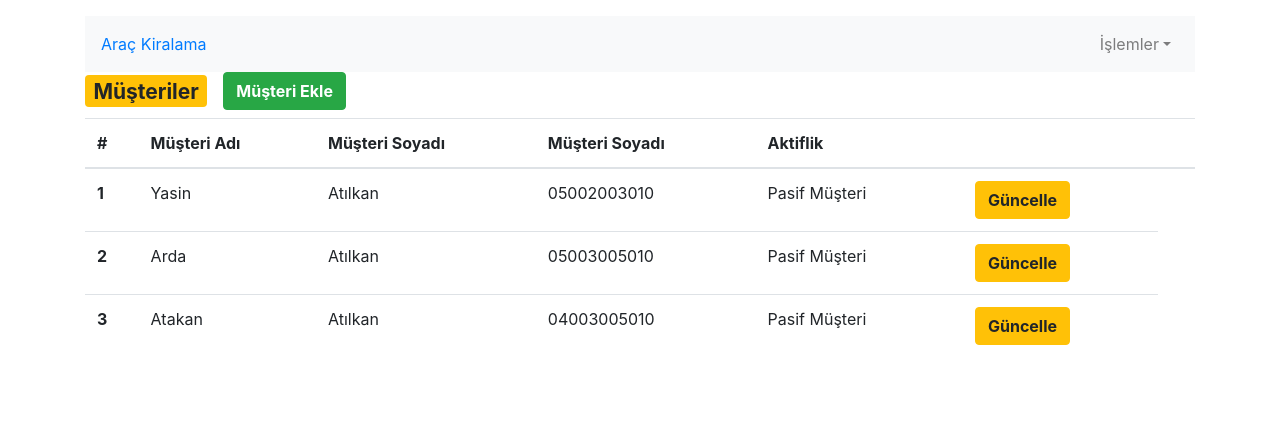
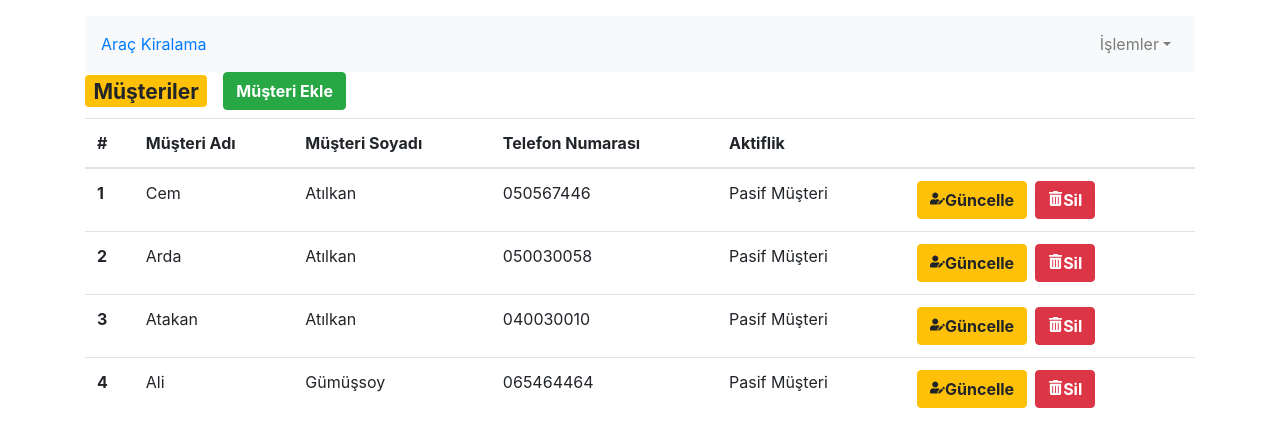
Before and after one commit to yasinatilkan60/Arac-Kiralama-Proje, a React (Create React App) app: page /customers in a window 1280 px wide. Shown: the top 446 px of the page. Built offline with nearby package versions, Linux system fonts and the light colour scheme; data requests are answered from the project's data file.

Commit message:
update and delete operations are added

```diff
--- a/api/db.json
+++ b/api/db.json
@@ -2,7 +2,7 @@
   "cars": [
     {
       "id": 1,
-      "customersId": 0,
+      "customers_Id": 0,
       "image": "toyota",
       "name": "Toyota Coralla",
       "model": "1998",
@@ -11,7 +11,7 @@
     },
     {
       "id": 2,
-      "customersId": 0,
+      "customers_Id": 0,
       "image": "mercedes",
       "name": "Mercedes",
       "model": 2015,
@@ -20,7 +20,7 @@
     },
     {
       "id": 3,
-      "customersId": 0,
+      "customers_Id": 0,
       "image": "opel",
       "name": "Opel Corsa",
       "model": "2013",
@@ -28,42 +28,39 @@
       "isRented": false
     },
     {
-      "customersId": 0,
-      "name": "volvo s60",
+      "customers_Id": 0,
+      "name": "Volvo s60",
       "image": "volvo",
       "model": 2013,
       "dailyPrice": 250,
       "isRented": false,
       "id": 4
-    },
-    {
-      "customersId": 0,
-      "image": "renault",
-      "name": "Renault",
-      "model": "2002",
-      "dailyPrice": "100",
-      "isRented": false,
-      "id": 5
     }
   ],
   "customers": [
     {
       "id": 1,
-      "firstName": "Yasin",
+      "firstName": "Cem",
       "lastName": "Atılkan",
-      "phoneNumber": "05002003010"
+      "phoneNumber": "050567446"
     },
     {
       "id": 2,
       "firstName": "Arda",
       "lastName": "Atılkan",
-      "phoneNumber": "05003005010"
+      "phoneNumber": "050030058"
     },
     {
       "id": 3,
       "firstName": "Atakan",
       "lastName": "Atılkan",
-      "phoneNumber": "04003005010"
+      "phoneNumber": "040030010"
+    },
+    {
+      "id": 4,
+      "firstName": "Ali",
+      "lastName": "Gümüşsoy",
+      "phoneNumber": "065464464"
     }
   ]
 }
--- a/package.json
+++ b/package.json
@@ -12,6 +12,7 @@
     "react": "^16.12.0",
     "react-bootstrap": "^1.0.1",
     "react-dom": "^16.12.0",
+    "react-icons": "^3.10.0",
     "react-redux": "^7.1.3",
     "react-router-dom": "^5.1.2",
     "react-scripts": "3.3.1",
--- a/src/components/cars/CarDetailList.js
+++ b/src/components/cars/CarDetailList.js
@@ -1,27 +1,38 @@
-import React, { Component } from 'react'
+import React, { Component } from "react";
 import { connect } from "react-redux";
 import { bindActionCreators } from "redux";
 import * as carActions from "../../redux/actions/carActions";
-import { Badge, Button } from 'reactstrap';
+import { Badge, Button } from "reactstrap";
 import { Table } from "reactstrap";
-import {Link} from "react-router-dom";
-import Image from 'react-bootstrap/Image';
+import { Link } from "react-router-dom";
+import Image from "react-bootstrap/Image";
+import alertify from "alertifyjs";
+import { FaTrashAlt, FaUserEdit } from "react-icons/fa";
 class CarDetailList extends Component {
   componentDidMount() {
     this.props.actions.getCars();
   }
   clearCurrentCar = () => {
     this.props.actions.changeCar({});
-    }
-    selectCar = car => {
+  };
+  selectCar = (car) => {
     this.props.actions.changeCar(car);
-      }
+  };
+  deleteCar = (car) => {
+    this.props.actions.deleteCar(car);
+    this.props.actions.getCars();
+    alertify.error(car.name + " aracınızı sildiniz.");
+  };
   render() {
     return (
       <div>
         <h3>
           <Badge color="warning">Arabalar</Badge>
-          <Link className="ml-3" to="/add-car"><Button color="success" onClick={() => this.clearCurrentCar()}><strong>Araba ekle</strong></Button></Link>
+          <Link className="ml-3" to="/add-car">
+            <Button color="success" onClick={() => this.clearCurrentCar()}>
+              <strong>Araba ekle</strong>
+            </Button>
+          </Link>
         </h3>
         <Table>
           <thead>
@@ -36,35 +47,69 @@ class CarDetailList extends Component {
             </tr>
           </thead>
           <tbody>
-            {this.props.cars.map(car => (
+            {this.props.cars.map((car) => (
               <tr key={car.id}>
                 <th scope="row">{car.id}</th>
-                <td><Image width="100" src={require('../../img/'+car.image+".png")} alt="value"/></td>
+                <td>
+                  <Image
+                    width="100"
+                    src={require("../../img/" + car.image + ".png")}
+                    alt="value"
+                  />
+                </td>
                 <td>{car.name}</td>
                 <td>{car.model}</td>
                 <td>{car.dailyPrice}</td>
                 <td>{car.isRented ? "Kirada" : "Hazır"}</td>
-                {<td><Link className="ml-3" to="/save-car"><Button color="warning" onClick={() => this.selectCar(car)}><strong>Güncelle</strong></Button></Link></td>}
+                {
+                  <td>
+                    <Link className="ml-3" to="/save-car">
+                      <Button
+                        color="warning"
+                        onClick={() => this.selectCar(car)}
+                      >
+                        <FaUserEdit
+                          size={15}
+                          style={{ verticalAlign: "baseline" }}
+                        ></FaUserEdit>
+                        <strong>Güncelle</strong>
+                      </Button>
+                    </Link>
+                    <Button
+                      disabled={car.isRented}
+                      className="ml-2"
+                      color="danger"
+                      onClick={() => this.deleteCar(car)}
+                    >
+                      <FaTrashAlt
+                        size={15}
+                        style={{ verticalAlign: "baseline" }}
+                      ></FaTrashAlt>
+                      <strong>Sil</strong>{" "}
+                    </Button>
+                  </td>
+                }
               </tr>
             ))}
           </tbody>
         </Table>
       </div>
-        )
+    );
   }
 }
 function mapStateToProps(state) {
   return {
     cars: state.carListReducer,
-      currentCar : state.changeCarReducer
+    currentCar: state.changeCarReducer,
   };
 }
 function mapDispatchToProps(dispatch) {
   return {
     actions: {
       getCars: bindActionCreators(carActions.getCars, dispatch),
-        changeCar: bindActionCreators(carActions.changeCar, dispatch)
-      }
+      changeCar: bindActionCreators(carActions.changeCar, dispatch),
+      deleteCar: bindActionCreators(carActions.deleteCar, dispatch),
+    },
   };
 }
 
--- a/src/components/cars/CarOperations.js
+++ b/src/components/cars/CarOperations.js
@@ -13,9 +13,9 @@ import {
   FormGroup,
   Container,
   Row,
-  Col
+  Col,
 } from "reactstrap";
-import Image from 'react-bootstrap/Image';
+import Image from "react-bootstrap/Image";
 import alertify from "alertifyjs";
 class CarOperations extends Component {
   componentDidMount() {
@@ -49,7 +49,7 @@ class CarOperations extends Component {
   };
   rentCar = (car, customer) => {
     car.isRented = true;
-    car.customersId = customer.id;
+    car.customers_Id = customer.id;
     this.props.actions.saveCar(car);
     this.props.actions.getCars();
     this.setState({ dropDownValue: "Müşteri" });
@@ -57,7 +57,7 @@ class CarOperations extends Component {
   };
   getCar = (car) => {
     car.isRented = false;
-    car.customersId = 0;
+    car.customers_Id = 0;
     this.props.actions.saveCar(car);
     this.props.actions.getCars();
     this.setState({ dropDownValue: "Müşteri" });
@@ -126,7 +126,7 @@ class CarOperations extends Component {
                         <Button
                           disabled={
                             !this.props.currentCar.name ||
-                            !this.props.currentCustomer.firstName
+                            this.state.dropDownValue === "Müşteri"
                           }
                           color="success"
                           onClick={() =>
@@ -136,7 +136,7 @@ class CarOperations extends Component {
                             )
                           }
                         >
-                          Kirala
+                          <strong>Kirala</strong>
                         </Button>
                       </div>
                     ) : (
@@ -145,7 +145,7 @@ class CarOperations extends Component {
                           <strong>Müşteri:</strong>{" "}
                           {this.props.customerList
                             .filter(
-                              (i) => i.id === this.props.currentCar.customersId
+                              (i) => i.id === this.props.currentCar.customers_Id
                             )
                             .map((a) => (
                               <label key={a.id}>
@@ -158,7 +158,7 @@ class CarOperations extends Component {
                             color="warning"
                             onClick={() => this.getCar(this.props.currentCar)}
                           >
-                            İade al
+                            <strong>İade al</strong>
                           </Button>
                         </div>
                       </div>
@@ -166,9 +166,16 @@ class CarOperations extends Component {
                   </div>
                 </div>
               </Col>
-              <Col xs="4" >
-                {this.props.currentCar.name &&
-                <Image width="400" src={require('../../img/'+this.props.currentCar.image+".png")} alt="value"/>}
+              <Col xs="4">
+                {this.props.currentCar.name && (
+                  <Image
+                    width="400"
+                    src={require("../../img/" +
+                      this.props.currentCar.image +
+                      ".png")}
+                    alt="value"
+                  />
+                )}
               </Col>
             </Row>
           </Container>
--- a/src/components/cars/SaveCar.js
+++ b/src/components/cars/SaveCar.js
@@ -25,7 +25,7 @@ class SaveCar extends Component {
   handleClick(){
     let payload={
       "id":this.props.car.id,
-      "customersId":this.props.car.customersId,
+      "customers_Id":this.props.car.customers_Id,
       "image":this.props.car.image,
       "name":this.state.name,
       "model":this.state.model,
--- a/src/components/customers/CustomerList.js
+++ b/src/components/customers/CustomerList.js
@@ -3,25 +3,39 @@ import { connect } from "react-redux";
 import { Badge, Button } from "reactstrap";
 import { bindActionCreators } from "redux";
 import * as customerActions from "../../redux/actions/customerActions";
+import * as carActions from "../../redux/actions/carActions";
 import { Table } from "reactstrap";
-import {Link} from "react-router-dom";
-
+import { Link } from "react-router-dom";
+import alertify from "alertifyjs";
+import { FaTrashAlt, FaUserEdit } from "react-icons/fa";
 class CustomerList extends Component {
   componentDidMount() {
-        this.props.actions.getCustomers();
+    this.props.actions.getCustomers();
+    this.props.actions.getCars();
   }
-  selectCustomer = customer => {
+  selectCustomer = (customer) => {
     this.props.actions.changeCustomer(customer);
-  }
+  };
   clearCurrentCustomer = () => {
     this.props.actions.changeCustomer({});
-  }
+  };
+  deleteCustomer = (customer) => {
+    this.props.actions.deleteCustomer(customer);
+    this.props.actions.getCustomers();
+    alertify.error(
+      customer.firstName + " " + customer.lastName + " müşterinizi sildiniz."
+    );
+  };
   render() {
     return (
       <div>
         <h3>
           <Badge color="warning">Müşteriler</Badge>
-          <Link className="ml-3" to="/save-customer"><Button color="success" onClick={() => this.clearCurrentCustomer()}><strong>Müşteri Ekle</strong></Button></Link>
+          <Link className="ml-3" to="/save-customer">
+            <Button color="success" onClick={() => this.clearCurrentCustomer()}>
+              <strong>Müşteri Ekle</strong>
+            </Button>
+          </Link>
         </h3>
         <Table>
           <thead>
@@ -29,21 +43,55 @@ class CustomerList extends Component {
               <th>#</th>
               <th>Müşteri Adı</th>
               <th>Müşteri Soyadı</th>
-              <th>Müşteri Soyadı</th>
+              <th>Telefon Numarası</th>
               <th>Aktiflik</th>
-              <th></th>
               <th></th>
             </tr>
           </thead>
           <tbody>
-            {this.props.customers.map(customer => (
+            {this.props.customers.map((customer) => (
               <tr key={customer.id}>
                 <th scope="row">{customer.id}</th>
                 <td>{customer.firstName}</td>
                 <td>{customer.lastName}</td>
                 <td>{customer.phoneNumber}</td>
-                <td>{customer.active ? "Aktif Müşteri" : "Pasif Müşteri"}</td>
-                <td><Link className="ml-3" to="/save-customer"><Button color="warning" onClick={() => this.selectCustomer(customer)}><strong>Güncelle</strong></Button></Link></td>
+                <td>
+                  {this.props.cars.filter(
+                    (car) => car.customers_Id === customer.id
+                  ).length === 0
+                    ? "Pasif Müşteri"
+                    : "Aktif Müşteri"}
+                </td>
+                <td>
+                  <Link className="ml-3" to="/save-customer">
+                    <Button
+                      color="warning"
+                      onClick={() => this.selectCustomer(customer)}
+                    >
+                      <FaUserEdit
+                        size={15}
+                        style={{ verticalAlign: "baseline" }}
+                      ></FaUserEdit>
+                      <strong>Güncelle</strong>
+                    </Button>
+                  </Link>
+                  <Button
+                    disabled={
+                      this.props.cars.filter(
+                        (car) => car.customers_Id === customer.id
+                      ).length !== 0
+                    }
+                    className="ml-2"
+                    color="danger"
+                    onClick={() => this.deleteCustomer(customer)}
+                  >
+                    <FaTrashAlt
+                      size={15}
+                      style={{ verticalAlign: "baseline" }}
+                    ></FaTrashAlt>
+                    <strong>Sil</strong>
+                  </Button>
+                </td>
               </tr>
             ))}
           </tbody>
@@ -54,15 +102,24 @@ class CustomerList extends Component {
 }
 function mapStateToProps(state) {
   return {
-    customers: state.customerListReducer
+    customers: state.customerListReducer,
+    cars: state.carListReducer,
   };
 }
 function mapDispatchToProps(dispatch) {
   return {
     actions: {
       getCustomers: bindActionCreators(customerActions.getCustomers, dispatch),
-      changeCustomer: bindActionCreators(customerActions.changeCurrentCustomer, dispatch)
-    }
+      changeCustomer: bindActionCreators(
+        customerActions.changeCurrentCustomer,
+        dispatch
+      ),
+      deleteCustomer: bindActionCreators(
+        customerActions.deleteCustomer,
+        dispatch
+      ),
+      getCars: bindActionCreators(carActions.getCars, dispatch),
+    },
   };
 }
 
--- a/src/components/customers/SaveCustomer.js
+++ b/src/components/customers/SaveCustomer.js
@@ -2,9 +2,29 @@ import React, { Component } from "react";
 import { connect } from "react-redux";
 import { bindActionCreators } from "redux";
 import * as customerActions from "../../redux/actions/customerActions";
+import {Link} from "react-router-dom";
 import { Button, Form, FormGroup, Label, Input } from "reactstrap";
-
+import alertify from "alertifyjs";
 class SaveCustomer extends Component {
+  constructor(props){
+    super(props);
+    this.state={
+      firstName:this.props.customer.firstName,
+      lastName:this.props.customer.lastName,
+      phoneNumber: this.props.customer.phoneNumber,
+      message:  !this.props.customer.firstName ? " kişisi eklendi" : " kişisi güncellendi."
+    }
+  }
+  handleClick(){
+    let payload = {
+      "id":this.props.customer.id,
+      "firstName":this.state.firstName,
+      "lastName":this.state.lastName,
+      "phoneNumber":this.state.phoneNumber
+    }
+    this.props.actions.saveCustomer(payload);
+    alertify.success(this.state.firstName+" "+ this.state.lastName+" " + this.state.message);
+  }
   componentDidMount() {
     this.props.actions.getCurrentCustomer();
   }
@@ -15,21 +35,24 @@ class SaveCustomer extends Component {
         <Form>
           <FormGroup>
             <Label>Adı</Label>
-            <Input placeholder="Müşteri Adı" defaultValue={this.props.customer.firstName}/>
+            <Input placeholder="Müşteri Adı" defaultValue={this.props.customer.firstName}
+            onChange = {(e) => this.setState({firstName : e.target.value})}/>
           </FormGroup>
           <FormGroup>
             <Label>Soyadı</Label>
             <Input
               placeholder="Müşteri Soyadı" defaultValue={this.props.customer.lastName}
+              onChange = {(e) => this.setState({lastName : e.target.value})}
             />
           </FormGroup>
           <FormGroup>
             <Label>Telefon Numarası</Label>
             <Input
               placeholder="Müşteri Telefon Numarası" defaultValue={this.props.customer.phoneNumber}
+              onChange = {(e) => this.setState({phoneNumber : e.target.value})}
             />
           </FormGroup>
-          <Button color="success" type="submit">Kaydet</Button>
+          <Link className="ml-3" to="/customers"><Button color="success" type="submit" onClick={(event) => this.handleClick(event)}>Kaydet</Button></Link>
         </Form>
       </div>
     );
--- a/src/redux/actions/actionTypes.js
+++ b/src/redux/actions/actionTypes.js
@@ -7,7 +7,4 @@ export const GET_CURRENT_CAR = "GET_CURRENT_CAR"
 
 export const GET_CURRENT_CUSTOMER = "GET_CURRENT_CUSTOMER"
 export const CHANGE_CUSTOMER = "CHANGE_CUSTOMER"
-
 export const GET_CUSTOMERS_SUCCESS = "GET_CUSTOMERS_SUCCESS"
-export const CREATE_CUSTOMER_SUCCESS = "CREATE_CUSTOMER_SUCCESS"
-export const UPDATE_CUSTOMER_SUCCESS = "UPDATE_CUSTOMER_SUCCESS"
--- a/src/redux/actions/customerActions.js
+++ b/src/redux/actions/customerActions.js
@@ -2,14 +2,6 @@ import * as actionTypes from "./actionTypes";
 
 export function getCustomersSuccess(customers) {
     return { type: actionTypes.GET_CUSTOMERS_SUCCESS, payload: customers};
-}
-
-export function updateCustomerSuccess(customer){
-    return { type:actionTypes.UPDATE_CUSTOMER_SUCCESS, payload: customer}
-}
-
-export function createCustomerSuccess(customer){
-    return { type:actionTypes.CREATE_CUSTOMER_SUCCESS, payload: customer}
 }
 
 export function getCurrentCustomer(customer){
@@ -42,9 +34,20 @@ export function saveCustomerApi(customer){
 
 export function saveCustomer(customer) {
     return function(dispatch){
-        return saveCustomerApi(customer).then(savedCustomer => {
-            customer.id?dispatch(updateCustomerSuccess(savedCustomer)):dispatch(createCustomerSuccess(savedCustomer))
-        }).catch(error => {
+        return saveCustomerApi(customer).then(dispatch(getCustomers())).catch(error => {
+            throw error;
+        })
+    }
+}
+export function deleteCustomerApi(customer){
+    let api = "http://localhost:3000/customers/" + (customer.id);
+    return fetch(api , {
+        method: "DELETE"
+    }).then(handleResponse).catch(handleError);
+}
+export function deleteCustomer(customer) {
+    return function(dispatch){
+        return deleteCustomerApi(customer).then(dispatch(getCustomers())).catch(error => {
             throw error;
         })
     }
--- a/src/redux/reducers/changeCustomerReducer.js
+++ b/src/redux/reducers/changeCustomerReducer.js
@@ -6,9 +6,7 @@ export default function changeCustomerReducer(
     action
   ) {
     switch (action.type) {
-      case actionTypes.UPDATE_CUSTOMER_SUCCESS:
-        return action.payload;
-      case actionTypes.CREATE_CUSTOMER_SUCCESS:
+      case actionTypes.CHANGE_CUSTOMER:
         return action.payload;
       default:
         return state;
```
Also changed, not shown: src/components/cars/AddCar.js (+43 -42 lines), src/redux/actions/carActions.js (+14 -0 lines), 2 other files (tests, documents, lock files or other folders). Lines whose indentation alone changed are shown as unchanged.
